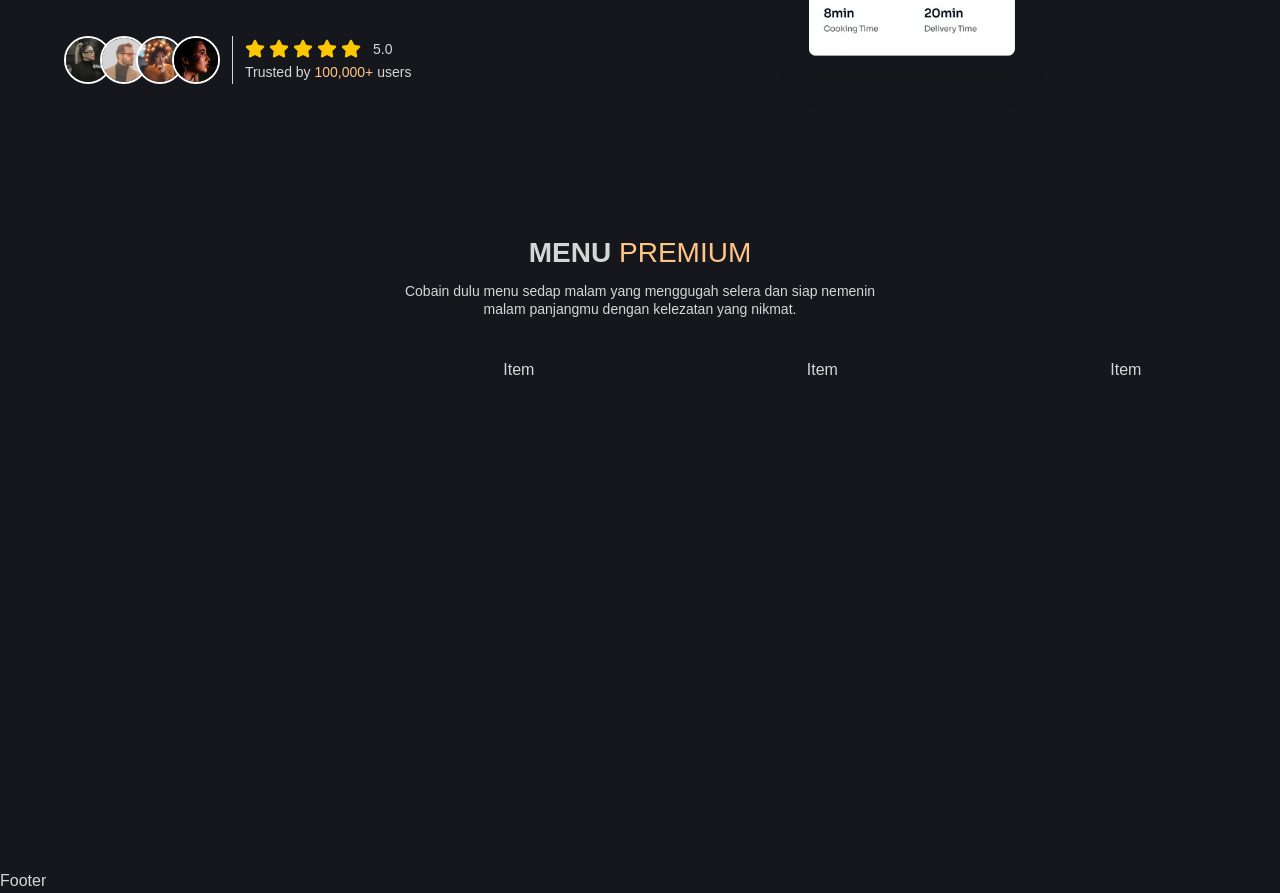
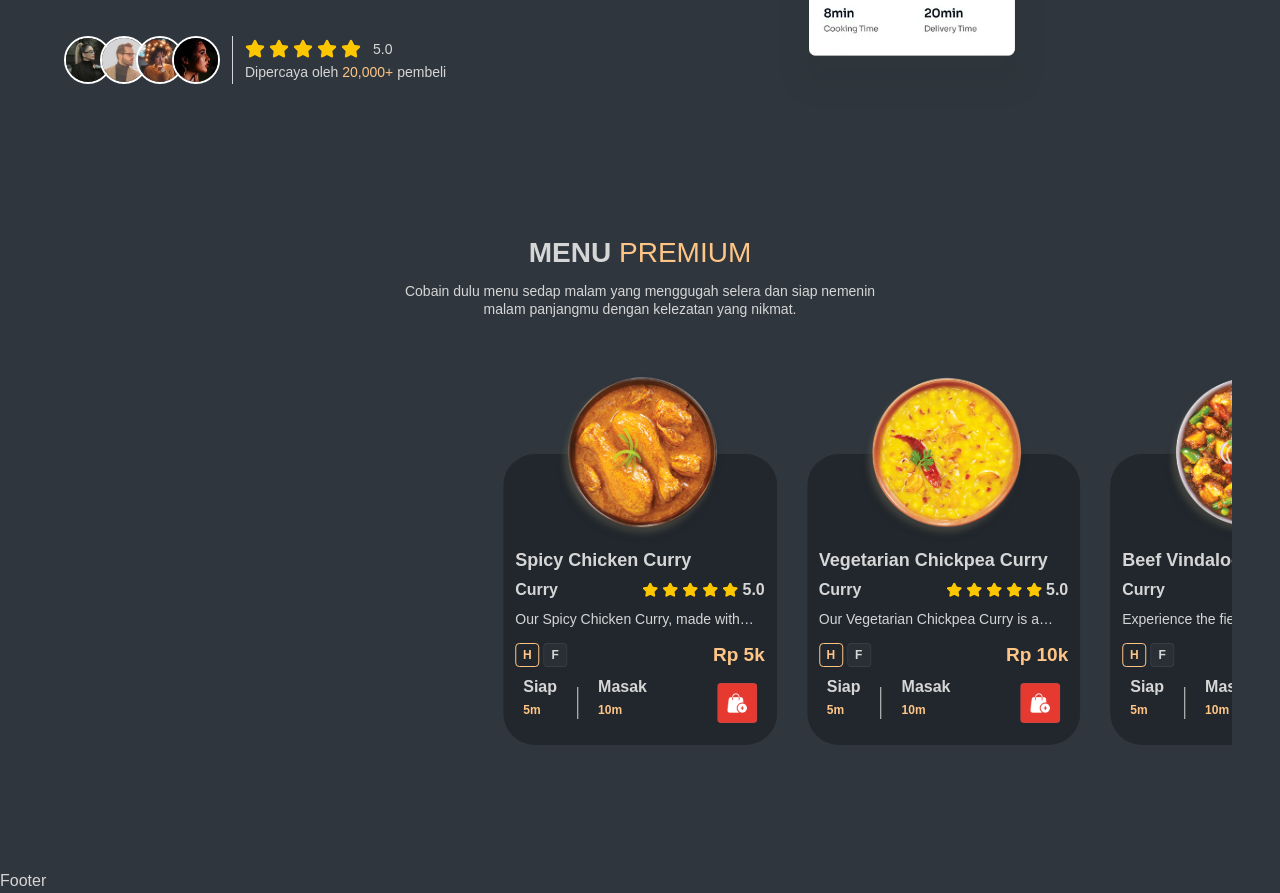
Before and after one commit to awshied/Pemesanan-Makanan, a React (Vite) app in the folder client/: page / in a window 1280 px wide. Shown: the part 680-1573 px from the top of the page. Built offline with nearby package versions, Linux system fonts and the light colour scheme; a web font is replaced by a local one.

Commit message:
Fix Menu Premium

```diff
--- a/client/src/assets/data.js
+++ b/client/src/assets/data.js
@@ -4,7 +4,7 @@ import user from "./user-profile.png";
 import login from "./login.png";
 import menu from "./menu.png";
 import menuClose from "./menu-close.png";
-import cartAdd from "./cart-add.svg";
+import cartAdd from "./cart-add.png";
 import cartRemove from "./cart-remove.svg";
 import cartAdded from "./cart-added.png";
 import forward from "./forward.svg";
--- a/client/src/components/Header.jsx
+++ b/client/src/components/Header.jsx
@@ -36,7 +36,7 @@ const Header = () => {
             setMenuOpened={setMenuOpened}
             containerStyles={`${
               menuOpened
-                ? "flex items-start flex-col gap-y-2 fixed top-16 right-6 p-4 rounded-xl shadow-xl w-52 ring-1 ring-slate-900/5 z-50"
+                ? "flex items-start flex-col gap-y-2 fixed bg-primary top-16 right-6 p-4 rounded-xl shadow-xl w-52 ring-1 ring-slate-900/5 z-50"
                 : "hidden lg:flex gap-x-5 xl:gap-x-1 medium-15 p-1"
             }`}
           />
--- a/client/src/components/Hero.jsx
+++ b/client/src/components/Hero.jsx
@@ -24,8 +24,9 @@ const Hero = () => {
             <div className="flex items-center">
               <h3>Mulai Dari</h3>
               <span className="bg-transparent p-1 inline-block -rotate-2 ml-2.5 text-5xl font-extrabold">
-                <span className="text-2xl relative bottom-3">IDR </span>11.
-                <span className="text-2xl">99 k</span>
+                <span className="text-2xl relative bottom-3">IDR </span>
+                <big className="text-solidTwo">11.</big>
+                <span className="text-2xl text-solidTwo">99 k</span>
               </span>
             </div>
             <button className="btn-solid rounded-xl p-4 w-52 text-lg font-bold mt-6">
--- a/client/src/components/Item.jsx
+++ b/client/src/components/Item.jsx
@@ -1,7 +1,91 @@
-import React from "react";
+import React, { useState } from "react";
+import { assets } from "../assets/data";
 
-const Item = () => {
-  return <div>Item</div>;
+const Item = ({ product }) => {
+  const [size, setSize] = useState(product.sizes[0]);
+  const currency = "Rp";
+
+  return (
+    <div className="relative mt-24 group">
+      {/* Gambar Makanan */}
+      <div className="mx-auto rounded-full absolute left-0 right-0 -top-21 h-[177px] w-[177px]">
+        <img
+          src={product.images[0]}
+          alt="productImg"
+          height={177}
+          width={177}
+          className="absolute inset-0 h-full w-full object-cover opacity-100 group hover:opacity-0 drop-shadow-md"
+        />
+        <img
+          src={product.images[1] ? product.images[1] : product.images[0]}
+          alt="productImg"
+          height={177}
+          width={177}
+          className="absolute inset-0 h-full w-full object-cover opacity-0 group hover:opacity-100 drop-shadow-md"
+        />
+      </div>
+
+      {/* Informasi */}
+      <div
+        className="rounded-4xl transition bg-secondary pt-20 overflow-hidden"
+        style={{
+          fontFamily: "var(--font-poppins)",
+        }}
+      >
+        <div className="p-3">
+          <h4 className="text-lg line-clamp-1 mb-1">{product.title}</h4>
+          <div className="flex items-start justify-between pb-1">
+            <h5 className="mb-1">{product.category}</h5>
+            <div className="flex items-center justify-start gap-x-1 bold-14">
+              <img src={assets.star} alt="rating" width={16} />
+              <img src={assets.star} alt="rating" width={16} />
+              <img src={assets.star} alt="rating" width={16} />
+              <img src={assets.star} alt="rating" width={16} />
+              <img src={assets.star} alt="rating" width={16} />
+              <h5>5.0</h5>
+            </div>
+          </div>
+          <p className="line-clamp-1">{product.description}</p>
+        </div>
+        <div className="flexBetween p-3 pt-0">
+          <div className="flex gap-1">
+            {product.sizes.map((item, i) => (
+              <button
+                key={i}
+                onClick={() => setSize(item)}
+                className={`${
+                  item === size ? "btn-outline text-solidThree" : "btn-dark"
+                } rounded h-6 w-6 p-2 font-bold text-xs flexCenter`}
+              >
+                {item}
+              </button>
+            ))}
+          </div>
+          <h4 className="text-solidThree">
+            {currency} {product.price[size]}k
+          </h4>
+        </div>
+        <div className="flexBetween rounded-xl pl-5 text-[13px] font-semibold pb-5">
+          <div className="flexStart gap-5">
+            <div className="flex flex-col gap-1 relative bottom-1.5">
+              <h5>Siap</h5>
+              <p className="text-xs text-solidThree">5m</p>
+            </div>
+            <hr className="h-8 w-px bg-textColor border-none" />
+            <div className="flex flex-col gap-1 relative bottom-1.5">
+              <h5>Masak</h5>
+              <p className="text-xs text-solidThree">10m</p>
+            </div>
+          </div>
+          <div className="flex flex-col gap-1 pr-5">
+            <button className="btn-solid rounded p-2">
+              <img src={assets.cartAdd} alt="add-to-cart" width={22} />
+            </button>
+          </div>
+        </div>
+      </div>
+    </div>
+  );
 };
 
 export default Item;
--- a/client/src/components/MenuPremium.jsx
+++ b/client/src/components/MenuPremium.jsx
@@ -16,7 +16,7 @@ const MenuPremium = () => {
     setPremiumMenu(data);
   }, [dummyProducts]);
   return (
-    <section className="max-padd-container py-22 xl:py-28 bg-transparent">
+    <section className="max-padd-container py-22 xl:py-28 bg-primary">
       <Title title1={"Menu"} title2={"Premium"} titleStyles={"pb-10"} />
       <Swiper
         spaceBetween={30}
--- a/client/src/components/Rating.jsx
+++ b/client/src/components/Rating.jsx
@@ -36,8 +36,8 @@ const Rating = () => {
           <p className="text-textColor font-medium ml-2">5.0</p>
         </div>
         <p className="text-sm text-textColor">
-          Trusted by{" "}
-          <span className="font-medium text-solidThree">100,000+</span> users
+          Dipercaya oleh{" "}
+          <span className="font-medium text-solidThree">20,000+</span> pembeli
         </p>
       </div>
     </div>
--- a/client/src/index.css
+++ b/client/src/index.css
@@ -3,7 +3,8 @@
 
 @theme {
   /* Color */
-  --color-primary: #15171c;
+  --color-primary: #2f363d;
+  --color-secondary: #22272d;
   --color-solid: #ff6a1a;
   --color-solidOne: #cc5415;
   --color-solidTwo: #e6392f;
@@ -46,10 +47,10 @@ body {
     @apply flex items-center justify-end;
   }
   .btn-solid {
-    @apply px-6 py-3 active:scale-95 transition bg-solidThree border border-gray-500/20 text-solidFour text-sm font-medium rounded-full cursor-pointer;
+    @apply px-6 py-3 active:scale-95 transition bg-solidTwo hover:opacity-70 border border-gray-500/20 text-solidFour text-sm font-medium rounded-full cursor-pointer;
   }
   .btn-dark {
-    @apply px-6 py-3 active:scale-95 transition bg-gray-500/10 border border-gray-500/20 text-textColor text-sm font-medium rounded-full cursor-pointer;
+    @apply px-6 py-3 active:scale-95 transition bg-gray-500/10 border border-gray-500/20 text-textColor hover:opacity-50 text-sm font-medium rounded-full cursor-pointer;
   }
   .btn-outline {
     @apply px-6 py-3 active:scale-95 transition border-[1.5px] border-solidThree text-textColor text-sm font-medium rounded-full cursor-pointer;
@@ -67,10 +68,10 @@ body {
     @apply text-[41px] md:text-[45px] font-bold;
   }
   h2 {
-    @apply text-[31px] md:text-[35px] font-bold;
+    @apply text-[28px] md:text-[35px] font-bold;
   }
   h3 {
-    @apply text-[24px] md:text-[28px] font-bold;
+    @apply text-[21px] md:text-[28px] font-bold;
   }
   h4 {
     @apply text-[17px] md:text-[19px] font-bold;
```
Also changed, not shown: client/src/assets/cart-add.png (added), client/src/assets/cart-add.svg (deleted).
